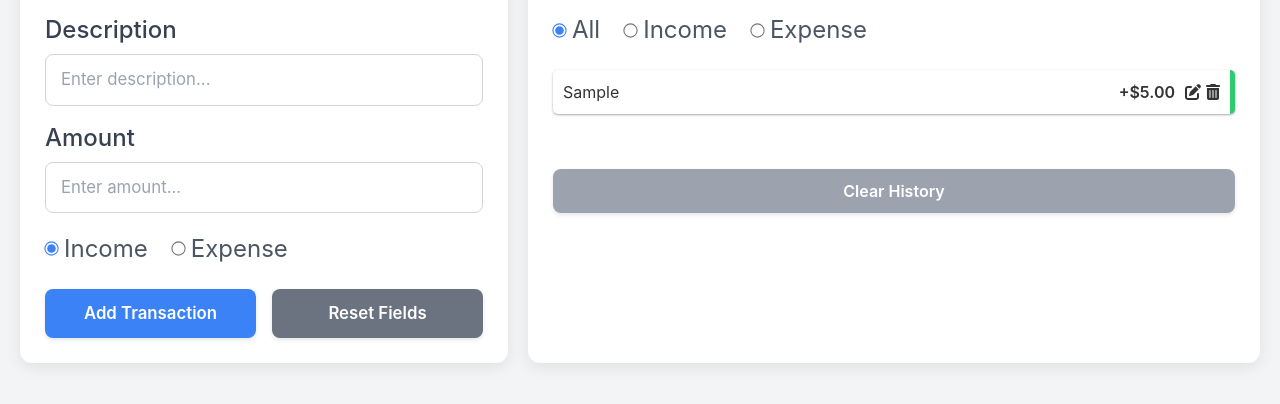
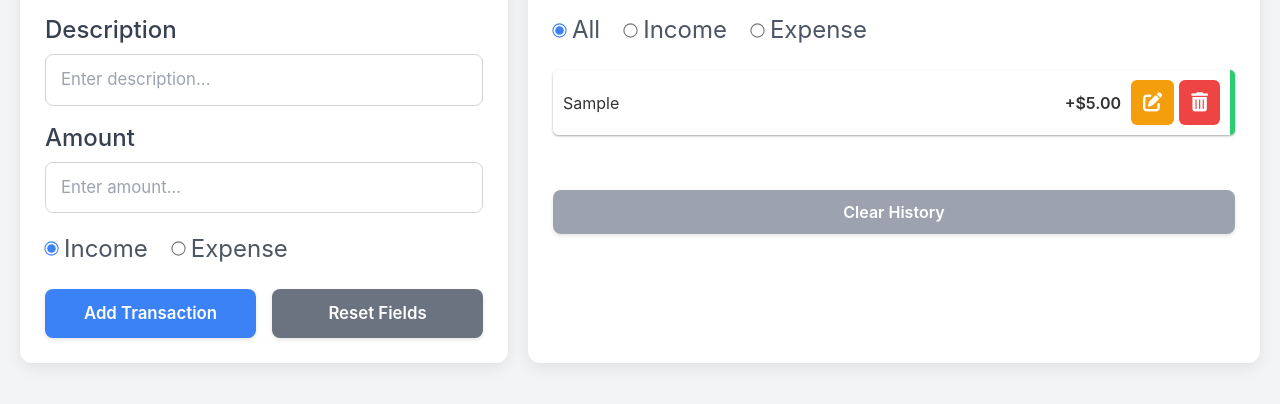
Before and after one commit to Jayasridhara/curdOperation, a plain HTML site: page index.html in a window 1280 px wide. Both pictures are taken after typing "Sample", "5" into the empty fields and a click on the button "Add Transaction". Shown: the part 292-696 px from the top of the page. Drawn offline with nearby package versions, Linux system fonts and the light colour scheme.

Commit message:
Curd_Operation

```diff
--- a/index.html
+++ b/index.html
@@ -111,8 +111,8 @@
         .btn-edit {
             background-color: #f59e0b; /* Amber for Edit */
             color: #ffffff;
-            padding: 6px 10px; /* Adjusted padding for icons */
-            font-size: 0.95rem; /* Increased from 0.875rem */
+            padding: 8px 12px; /* Adjusted padding for larger icon */
+            font-size: 1.2rem; /* Increased icon size */
             border-radius: 6px;
         }
         .btn-edit:hover {
@@ -121,8 +121,8 @@
         .btn-delete {
             background-color: #ef4444; /* Red for Delete */
             color: #ffffff;
-            padding: 6px 10px; /* Adjusted padding for icons */
-            font-size: 0.95rem; /* Increased from 0.875rem */
+            padding: 8px 12px; /* Adjusted padding for larger icon */
+            font-size: 1.2rem; /* Increased icon size */
             border-radius: 6px;
         }
         .btn-delete:hover {
@@ -368,8 +368,10 @@
             .filter-label {
                 font-size: 0.9rem;
             }
+            /* Adjusted for mobile: make buttons slightly smaller than desktop, but still larger than previous mobile size */
             .btn-edit, .btn-delete {
-                font-size: 0.85rem;
+                font-size: 1rem; /* Slightly larger for mobile now */
+                padding: 6px 10px;
             }
             .btn-clear-history {
                 font-size: 0.9rem;
@@ -552,7 +554,7 @@
         const confirmDeleteYesBtn = document.getElementById('confirm-delete-yes');
         const confirmDeleteNoBtn = document.getElementById('confirm-delete-no');
 
-        // New: Clear History Confirmation Overlay elements
+        // Clear History Confirmation Overlay elements
         const clearHistoryConfirmationOverlay = document.getElementById('clear-history-confirmation-overlay');
         const confirmClearHistoryYesBtn = document.getElementById('confirm-clear-history-yes');
         const confirmClearHistoryNoBtn = document.getElementById('confirm-clear-history-no');
@@ -600,8 +602,8 @@
                 <p class="description">${transaction.description}</p>
                 <span class="amount-display">${sign}${formatCurrency(Math.abs(transaction.amount))}</span>
                 <div class="transaction-actions">
-                    <button class="edit-btn" onclick="editTransaction(${transaction.id})"><i class="fas fa-edit"></i></button>
-                    <button class="delete-btn" onclick="showDeleteConfirmation(${transaction.id})"><i class="fas fa-trash-alt"></i></button>
+                    <button class="btn-edit" onclick="editTransaction(${transaction.id})"><i class="fas fa-edit"></i></button>
+                    <button class="btn-delete" onclick="showDeleteConfirmation(${transaction.id})"><i class="fas fa-trash-alt"></i></button>
                 </div>
             `;
 
@@ -810,7 +812,7 @@
         function init() {
             form.addEventListener('submit', addOrUpdateTransaction);
             resetFormBtn.addEventListener('click', resetFormFields);
-            clearHistoryBtn.addEventListener('click', showClearHistoryConfirmation); // Call new confirmation function
+            clearHistoryBtn.addEventListener('click', showClearHistoryConfirmation);
 
             filterRadios.forEach(radio => {
                 radio.addEventListener('change', displayTransactions);
@@ -820,7 +822,7 @@
             confirmDeleteYesBtn.addEventListener('click', confirmDeleteYes);
             confirmDeleteNoBtn.addEventListener('click', confirmDeleteNo);
 
-            // New: Event listeners for clear history confirmation buttons
+            // Event listeners for clear history confirmation buttons
             confirmClearHistoryYesBtn.addEventListener('click', confirmClearHistoryYes);
             confirmClearHistoryNoBtn.addEventListener('click', confirmClearHistoryNo);
 
```
